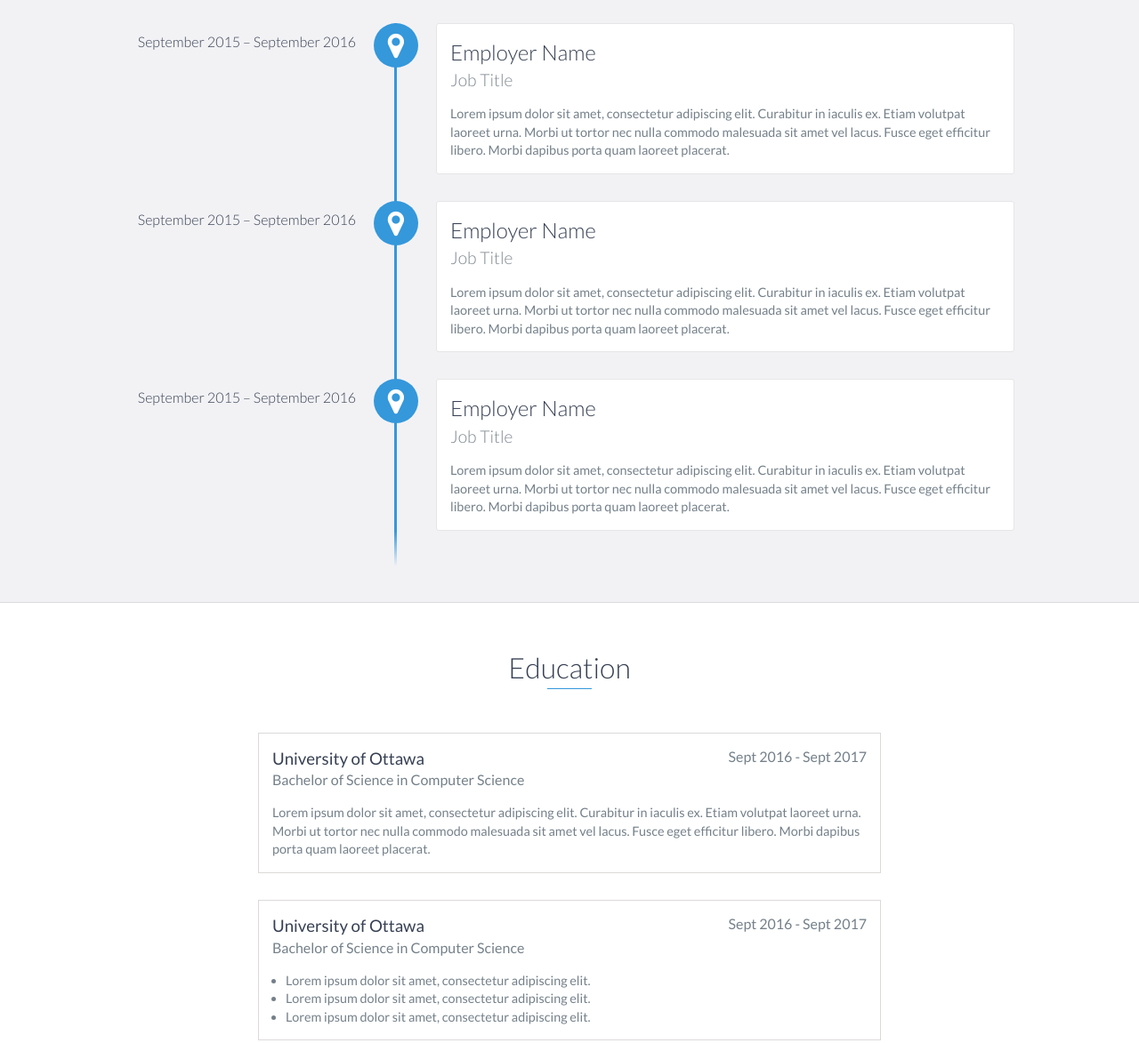
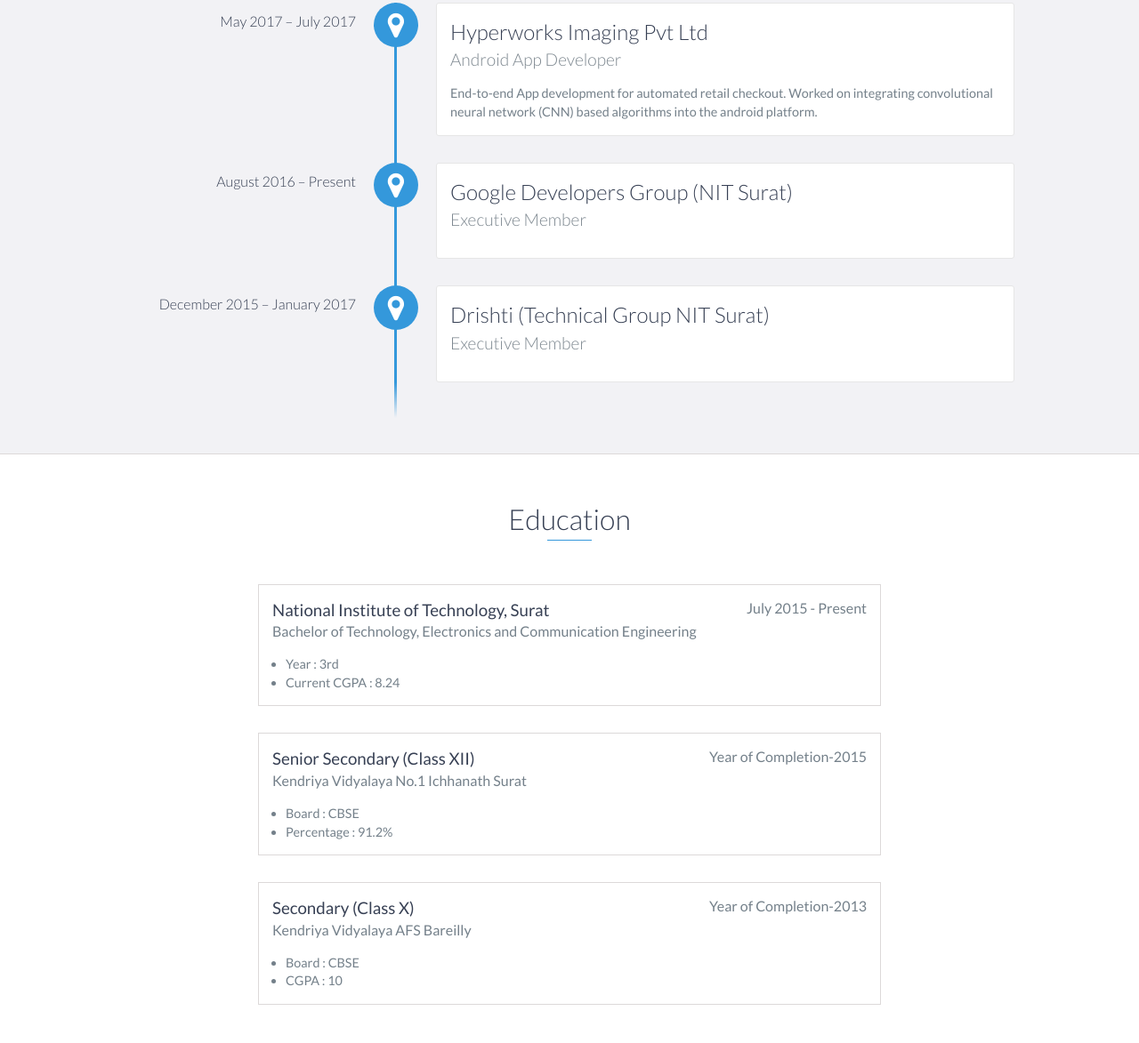
Before and after one commit to simarsingh24/simarsingh24.github.io, a website: page index.html in a window 1280 px wide. Shown: the part 1241-2414 px from the top of the page at 89% size. Drawn offline with nearby package versions, Linux system fonts and the light colour scheme.

Commit message:
changed upto projects tab

```diff
--- a/index.html
+++ b/index.html
@@ -5,7 +5,7 @@
     <meta charset="utf-8">
     <meta http-equiv="X-UA-Compatible" content="IE=edge">
     <meta name="viewport" content="width=device-width, initial-scale=1">
-    <title>My Portfolio</title>
+    <title>Harsimar</title>
 	<link rel="shortcut icon" href="favicon.ico" type="image/x-icon">
 	<link rel="icon" href="favicon.ico" type="image/x-icon">
     <link href="https://fonts.googleapis.com/css?family=Lato:300,400,700,900" rel="stylesheet">
@@ -48,8 +48,8 @@
 
     <div id="lead">
         <div id="lead-content">
-            <h1>Ryan Fitzgerald</h1>
-            <h2>Software Engineer</h2>
+            <h1>Harsimar Singh</h1>
+            <h2>Developer | Tech-Enthusiast</h2>
             <a href="#" class="btn-rounded-white">Download Resume</a>
         </div>
         <!-- End #lead-content -->
@@ -73,9 +73,13 @@
                 </div>
                 <div class="col-md-8">
                     <p>
-                        Lorem ipsum dolor sit amet, consectetur adipiscing elit. Curabitur in iaculis ex. Etiam volutpat laoreet urna. Morbi ut tortor nec nulla commodo malesuada sit amet vel lacus. Fusce eget efficitur libero. Morbi dapibus porta quam laoreet placerat. Donec
-                        eu vehicula neque. Donec viverra lorem nunc, tempus euismod eros sollicitudin ut. Quisque et tincidunt libero. Donec id pharetra justo. Proin euismod lacinia dolor, eu scelerisque justo tempus pharetra. Vivamus nunc justo, finibus
-                        ut nisl sed, euismod rhoncus nulla. Proin sed magna egestas, egestas ante et, congue eros. In consequat, mauris dapibus tincidunt suscipit, ex libero aliquet diam, at maximus risus enim non leo.
+                        I am passionate about coding, problem solving development, robotics, real time and embeded software systems.
+                        <p>
+                        I have worked on some cool projects so far! Some of my latest works include ChekOutWiz-App, an android App intended to enhance checkout process in large supermarkets (Uses convolutional neural network to visually identify the product).
+                       </p>
+                       <p>
+                        I am undergraduate at National Institute of Technology, Surat looking for internship opportunities.
+                    </p>
                     </p>
                 </div>
             </div>
@@ -86,28 +90,22 @@
     <div id="experience" class="background-alt">
         <h2 class="heading">Experience</h2>
         <div id="experience-timeline">
-            <div data-date="September 2015 – September 2016">
-                <h3>Employer Name</h3>
-                <h4>Job Title</h4>
+            <div data-date="May 2017 – July 2017">
+                <h3>Hyperworks Imaging Pvt Ltd</h3>
+                <h4>Android App Developer</h4>
                 <p>
-                    Lorem ipsum dolor sit amet, consectetur adipiscing elit. Curabitur in iaculis ex. Etiam volutpat laoreet urna. Morbi ut tortor nec nulla commodo malesuada sit amet vel lacus. Fusce eget efficitur libero. Morbi dapibus porta quam laoreet placerat.
+                   End-to-end App development for automated retail checkout. Worked on integrating convolutional neural network (CNN) based algorithms into the android platform.
                 </p>
             </div>
 
-            <div data-date="September 2015 – September 2016">
-                <h3>Employer Name</h3>
-                <h4>Job Title</h4>
-                <p>
-                    Lorem ipsum dolor sit amet, consectetur adipiscing elit. Curabitur in iaculis ex. Etiam volutpat laoreet urna. Morbi ut tortor nec nulla commodo malesuada sit amet vel lacus. Fusce eget efficitur libero. Morbi dapibus porta quam laoreet placerat.
-                </p>
+            <div data-date="August 2016 – Present">
+                <h3>Google Developers Group (NIT Surat)</h3>
+                <h4>Executive Member</h4>
             </div>
+            <div data-date="December 2015 – January 2017">
+                <h3>Drishti (Technical Group NIT Surat)</h3>
+                <h4>Executive Member</h4>
 
-            <div data-date="September 2015 – September 2016">
-                <h3>Employer Name</h3>
-                <h4>Job Title</h4>
-                <p>
-                    Lorem ipsum dolor sit amet, consectetur adipiscing elit. Curabitur in iaculis ex. Etiam volutpat laoreet urna. Morbi ut tortor nec nulla commodo malesuada sit amet vel lacus. Fusce eget efficitur libero. Morbi dapibus porta quam laoreet placerat.
-                </p>
             </div>
         </div>
     </div>
@@ -116,32 +114,47 @@
     <div id="education">
         <h2 class="heading">Education</h2>
         <div class="education-block">
-            <h3>University of Ottawa</h3>
-            <span class="education-date">Sept 2016 - Sept 2017</span>
-            <h4>Bachelor of Science in Computer Science</h4>
-            <p>
-                Lorem ipsum dolor sit amet, consectetur adipiscing elit. Curabitur in iaculis ex. Etiam volutpat laoreet urna. Morbi ut tortor nec nulla commodo malesuada sit amet vel lacus. Fusce eget efficitur libero. Morbi dapibus porta quam laoreet placerat.
-            </p>
+            <h3>National Institute of Technology, Surat</h3>
+            <span class="education-date">July 2015 - Present</span>
+            <h4>Bachelor of Technology, Electronics and Communication Engineering</h4>
+           <ul>
+            <li>
+                Year : 3rd
+            </li>
+            <li>
+                Current CGPA : 8.24
+            </li>
+            </ul>
         </div>
         <!-- End .education-block -->
 
         <div class="education-block">
-            <h3>University of Ottawa</h3>
-            <span class="education-date">Sept 2016 - Sept 2017</span>
-            <h4>Bachelor of Science in Computer Science</h4>
+            <h3>Senior Secondary (Class XII)</h3>
+            <span class="education-date">Year of Completion-2015</span>
+            <h4>Kendriya Vidyalaya No.1 Ichhanath Surat</h4>
             <ul>
                 <li>
-                    Lorem ipsum dolor sit amet, consectetur adipiscing elit.
+                    Board : CBSE
                 </li>
                 <li>
-                    Lorem ipsum dolor sit amet, consectetur adipiscing elit.
-                </li>
-                <li>
-                    Lorem ipsum dolor sit amet, consectetur adipiscing elit.
+                   Percentage : 91.2%
                 </li>
             </ul>
         </div>
         <!-- End .education-block -->
+         <div class="education-block">
+            <h3>Secondary (Class X)</h3>
+            <span class="education-date">Year of Completion-2013</span>
+            <h4>Kendriya Vidyalaya AFS Bareilly</h4>
+            <ul>
+                <li>
+                    Board : CBSE
+                </li>
+                <li>
+                   CGPA : 10
+                </li>
+            </ul>
+        </div>
     </div>
     <!-- End #education -->
 
```
